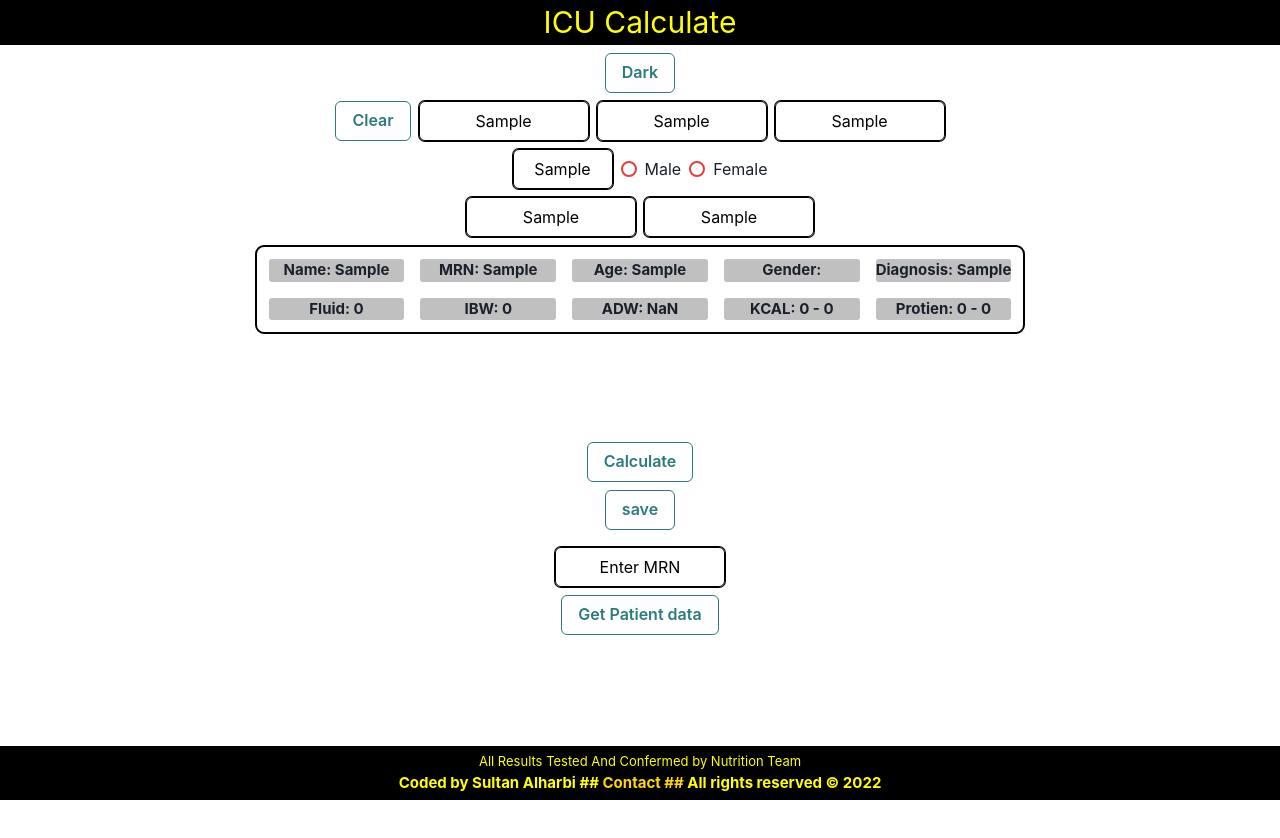
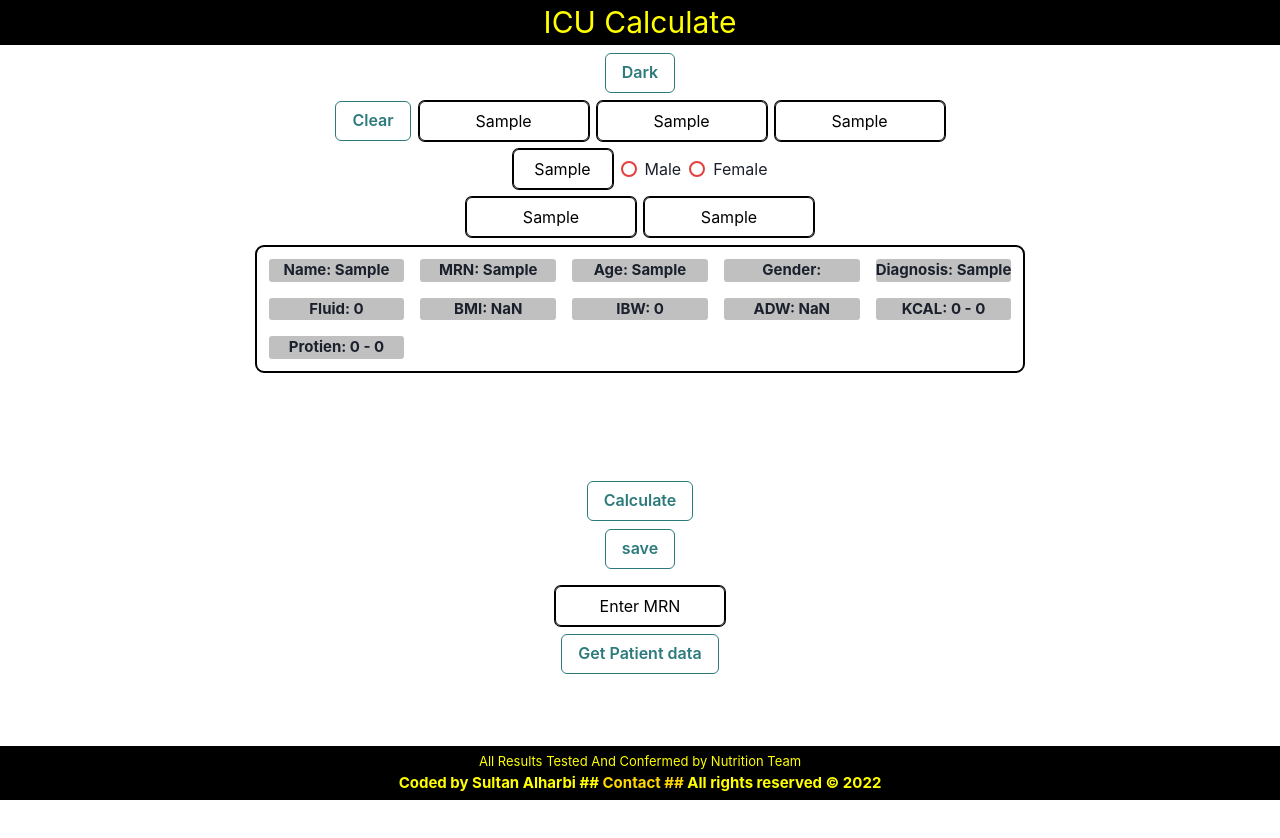
Before and after one commit to Sultan1901/DWGH, a React (Create React App) app: page / in a window 1280 px wide. Both pictures are taken after typing "Sample", "Sample", "Sample", "Sample", "Sample", "Sample" into the empty fields and a click on the button "Calculate". Shown: the top 838 px of the page. Built offline with nearby package versions, Linux system fonts and the light colour scheme.

Commit message:
debugging

```diff
--- a/src/Pages/Nutrition.js
+++ b/src/Pages/Nutrition.js
@@ -15,7 +15,7 @@ import {
   SimpleGrid,
   Link,
 } from "@chakra-ui/react";
-import { ColorModeProvider, useColorMode } from "@chakra-ui/color-mode";
+import { useColorMode } from "@chakra-ui/color-mode";
 import { useReactToPrint } from "react-to-print";
 const Nutrition = () => {
   const [ww, setww] = useState(0);
@@ -178,17 +178,13 @@ const { colorMode, toggleColorMode } = useColorMode();
               ICU Calculate
             </Text>
           </Box>
-
           <Button
-
-
             colorScheme="teal"
             variant="outline"
             onClick={toggleColorMode}
           >
             {colorMode === "light" ? "Dark" : "Light"}
           </Button>{" "}
-
           <HStack>
             <HStack>
               <Button colorScheme="teal" variant="outline" onClick={refresh}>
@@ -304,6 +300,9 @@ const { colorMode, toggleColorMode } = useColorMode();
                 Fluid: {Math.round(res6)}
               </Box>{" "}
               <Box borderRadius="3px" bg="silver">
+                BMI: {res.toFixed(1)}
+              </Box>
+              <Box borderRadius="3px" bg="silver">
                 IBW: {Math.round(res3)}
               </Box>
               <Box borderRadius="3px" bg="silver">
@@ -337,7 +336,6 @@ const { colorMode, toggleColorMode } = useColorMode();
           <Button colorScheme="teal" variant="outline" onClick={result}>
             Get Patient data
           </Button>
-
           <Box h="209px">
             {patt.map((e) => {
               return (
@@ -384,6 +382,9 @@ const { colorMode, toggleColorMode } = useColorMode();
                       IBW: {e.ibw}
                     </Box>
                     <Box borderRadius="3px" bg="silver">
+                      BMI: {e.bmi}
+                    </Box>
+                    <Box borderRadius="3px" bg="silver">
                       ADW: {e.adw}
                     </Box>
                     <Box borderRadius="3px" bg="silver">
```
Lines whose indentation alone changed are shown as unchanged.
